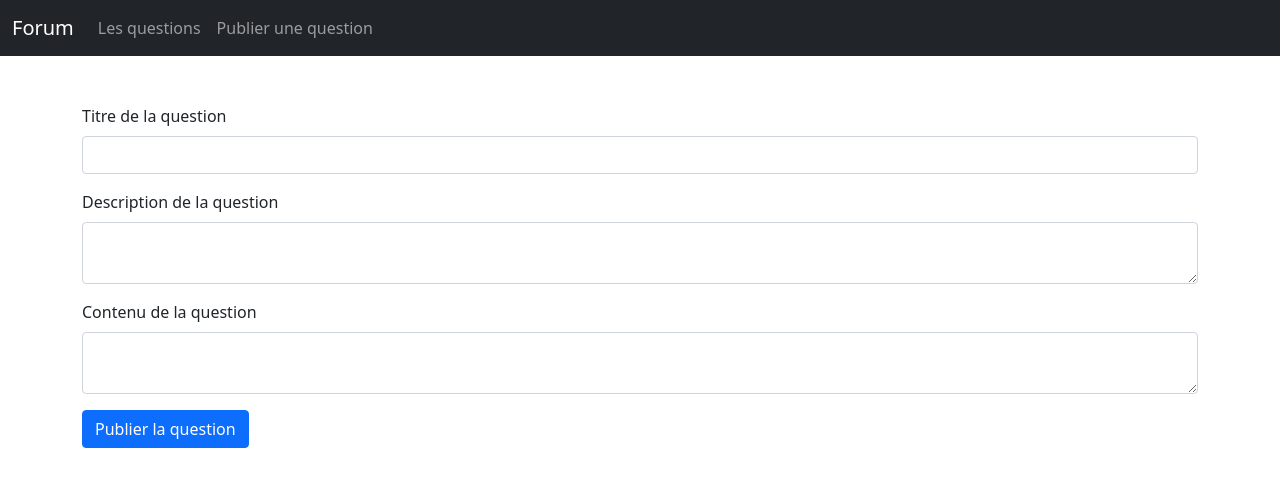
After one commit to GACQUADRO/FORUM-PHP, a PHP site: page /publish-question.php in a window 1280 px wide. The commit adds this page. Shown: the top 487 px of the page. Run offline with PHP 8.4, Linux system fonts and the light colour scheme; a user stored in the database is signed in.

Commit message:
publier une question(sens l'affichage)

```diff
--- a/actions/database.php
+++ b/actions/database.php
@@ -1,7 +1,7 @@
 <?php
 try{
     session_start();
-    $bdd = new PDO('mysql:host=localhost;dbname=php_exam_db;charset=utf8;', 'root','root');
+    $bdd = new PDO('mysql:host=localhost;dbname=php_exam_db;charset=utf8;', 'root','');
 }catch(Exception $e){
     die('Une erreur a été trouvée : ' / $e->getMessage());
 }
--- /dev/null
+++ b/actions/questions/publishQuestionAction.php
@@ -0,0 +1,38 @@
+<?php
+
+require('actions/database.php');
+
+//Valider le formulaire
+if(isset($_POST['validate'])){
+
+    //Vérifier si les champs ne sont pas vides
+    if(!empty($_POST['title']) AND !empty($_POST['description']) AND !empty($_POST['content'])){
+
+        //Les données de la question
+        $question_title = htmlspecialchars($_POST['title']);
+        $question_description = nl2br(htmlspecialchars($_POST['description']));
+        $question_content = nl2br(htmlspecialchars($_POST['content']));
+        $question_date = date('d/m/Y');
+        $question_id_author = $_SESSION['id'];
+        $question_pseudo_author = $_SESSION['pseudo'];
+
+        //Insérer la question sur la question
+        $insertQuestionOnWebsite = $bdd->prepare('INSERT INTO questions(titre, description, contenu, id_auteur, pseudo_auteur, date_publication)VALUES(?, ?, ?, ?, ?, ?)');
+        $insertQuestionOnWebsite->execute(
+            array(
+                $question_title,
+                $question_description,
+                $question_content,
+                $question_id_author,
+                $question_pseudo_author,
+                $question_date
+            )
+        );
+
+        $successMsg = "Votre question a bien été publiée sur le site";
+
+    }else{
+        $errorMsg = "Veuillez compléter tous les champs...";
+    }
+
+}
--- a/actions/loginAction.php
+++ b/actions/users/loginAction.php
@@ -7,7 +7,9 @@ if(isset($_POST["validate"])){
 
         //user data
         $user_pseudo = htmlspecialchars($_POST["pseudo"]);
-        $user_passwd = htmlspecialchars($_POST["passwd"], PASSWORD_BCRYPT);
+        $user_passwd = htmlspecialchars($_POST["passwd"],intval(PASSWORD_BCRYPT));
+        // intval(PASSWORD_BCRYPT) cast en int car sans prens un string et mais une erreur qui dit qu'il veut un int
+        // par contre jsp si le bcrypt fonctionne correctement
 
 
         $checkIfUserAlreadyExists = $bdd->prepare("SELECT pseudo FROM users WHERE pseudo = ?");
--- a/actions/securityAction.php
+++ b/actions/users/securityAction.php
@@ -1,5 +1,4 @@
 <?php
-session_start();
 if(!isset($_SESSION['auth'])){
     header(('Location: login.php'));
 }
--- /dev/null
+++ b/includes/navbar.php
@@ -0,0 +1,19 @@
+<nav class="navbar navbar-expand-lg navbar-dark bg-dark">
+  <div class="container-fluid">
+    <a class="navbar-brand" href="#">Forum</a>
+    <button class="navbar-toggler" type="button" data-bs-toggle="collapse" data-bs-target="#navbarSupportedContent" aria-controls="navbarSupportedContent" aria-expanded="false" aria-label="Toggle navigation">
+      <span class="navbar-toggler-icon"></span>
+    </button>
+    <div class="collapse navbar-collapse" id="navbarSupportedContent">
+      <ul class="navbar-nav me-auto mb-2 mb-lg-0">
+        <li class="nav-item">
+          <a class="nav-link" href="index.php">Les questions</a>
+        </li>
+        <li class="nav-item">
+          <a class="nav-link" href="publish-question.php">Publier une question</a>
+        </li>
+
+      </ul>
+    </div>
+  </div>
+</nav>
--- a/login.php
+++ b/login.php
@@ -1,4 +1,4 @@
-<?php require('actions/loginAction.php') ?>
+<?php require('actions/users/loginAction.php') ?>
 <!DOCTYPE html>
 <html lang="en">
 <?php include 'includes/head.php'; ?>
--- /dev/null
+++ b/publish-question.php
@@ -0,0 +1,38 @@
+<?php
+    require('actions/questions/publishQuestionAction.php');
+    require('actions/users/securityAction.php');
+?>
+<!DOCTYPE html>
+<html lang="en">
+<?php include 'includes/head.php'; ?>
+<body>
+    <?php include 'includes/navbar.php'; ?>
+
+    <br><br>
+    <form class="container" method="POST">
+
+        <?php
+            if(isset($errorMsg)){
+                echo '<p>'.$errorMsg.'</p>';
+            }elseif(isset($successMsg)){
+                echo '<p>'.$successMsg.'</p>';
+            }
+        ?>
+
+        <div class="mb-3">
+            <label for="exampleInputEmail1" class="form-label">Titre de la question</label>
+            <input type="text" class="form-control" name="title">
+        </div>
+        <div class="mb-3">
+            <label for="exampleInputEmail1" class="form-label">Description de la question</label>
+            <textarea class="form-control" name="description"></textarea>
+        </div>
+        <div class="mb-3">
+            <label for="exampleInputEmail1" class="form-label">Contenu de la question</label>
+            <textarea type="text" class="form-control" name="content"></textarea>
+        </div>
+
+        <button type="submit" class="btn btn-primary" name="validate">Publier la question</button>
+   </form>
+</body>
+</html>
--- a/signup.php
+++ b/signup.php
@@ -1,4 +1,4 @@
-<?php require('actions/signupAction.php');?>
+<?php require('actions/users/signupAction.php');?>
 <!DOCTYPE html>
 <html lang="en">
 <?php include 'includes/head.php'; ?>
```
Also changed, not shown: index.php (+6 -3 lines), actions/users/signupaction.php (renamed from actions/signupaction.php).
